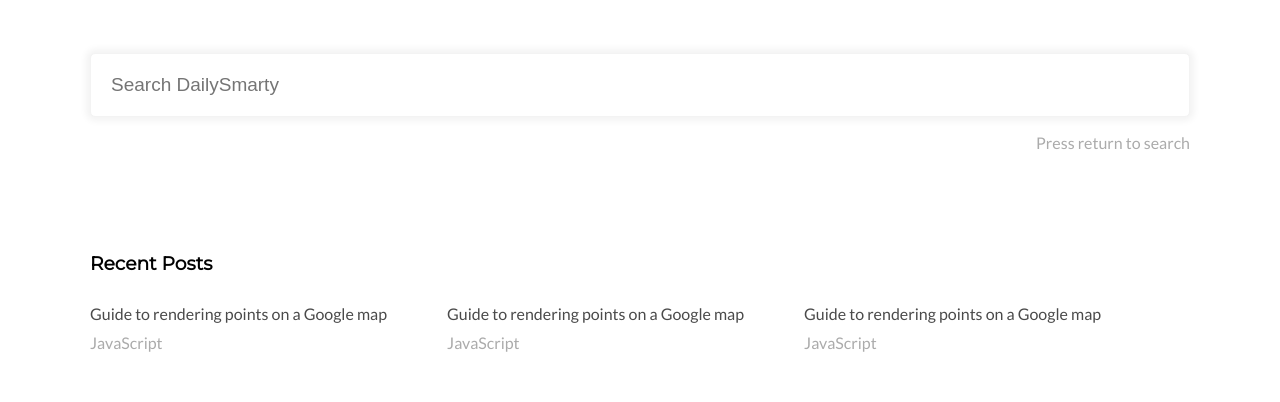
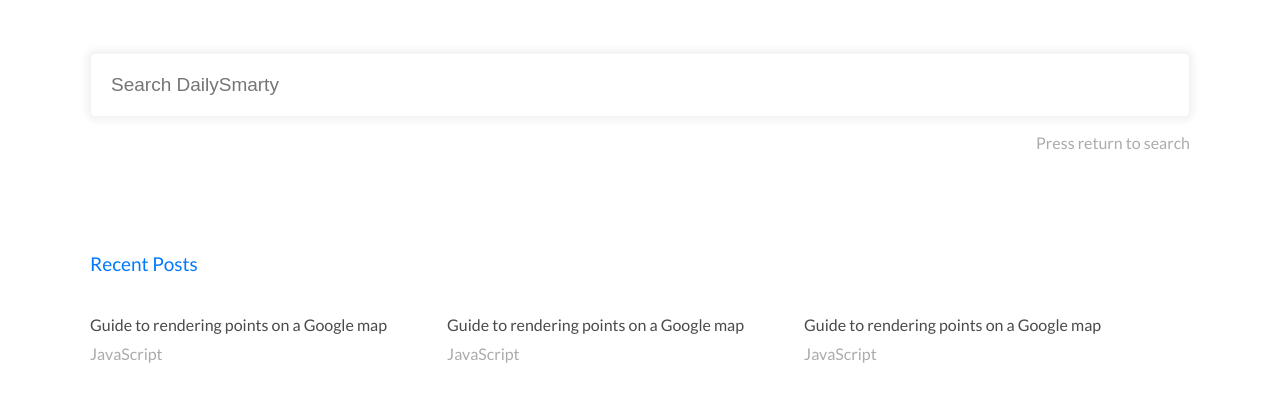
Before and after one commit to aaronharrison16/daily-smarty-copy-project, a plain HTML site: page index.html in a window 1280 px wide. Shown: the part 280-682 px from the top of the page. Drawn offline with Linux system fonts and the light colour scheme.

Commit message:
styled recent post heading

```diff
--- a/index.html
+++ b/index.html
@@ -24,7 +24,9 @@
       </div>
 
       <div class="recent-wrapper">
-        <h3>Recent Posts</h3>
+        <div class="recent-posts-heading">
+          Recent Posts
+        </div>
 
         <div class="recent-posts">
           <div>
--- a/styles.css
+++ b/styles.css
@@ -63,6 +63,13 @@
   margin-bottom: 75px;
 }
 
+.recent-posts-heading {
+  font-size: 19px;
+  font-weight: 500;
+  margin-bottom: 30px;
+  color: #0079FF;
+}
+
 .recent-posts {
   display: flex;
   flex-wrap: wrap;
```
